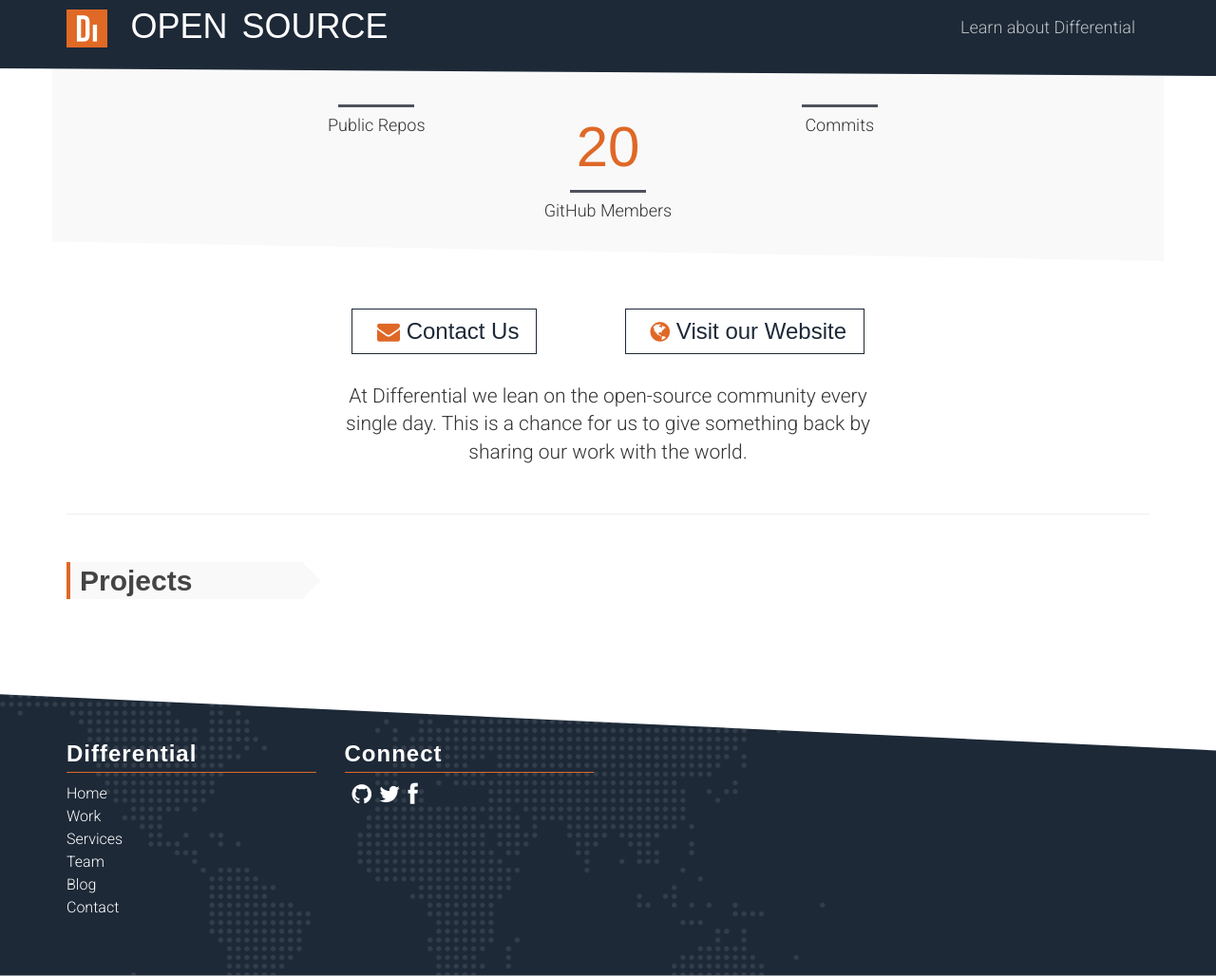
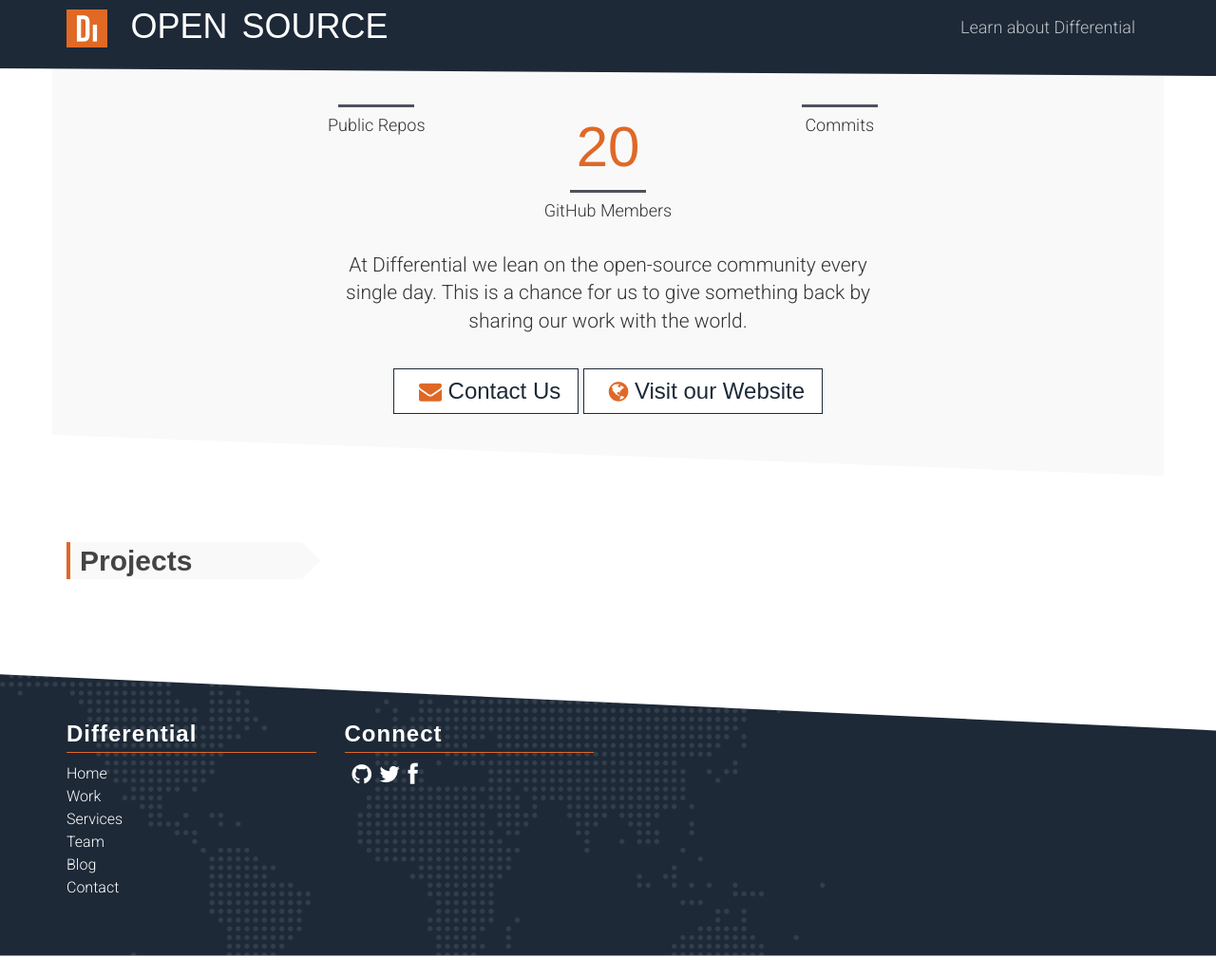
Before and after one commit to Differential/differential.github.io, a Jekyll site: the page built from index.html, in a window 1280 px wide. Shown: the whole page at 95% size. Built offline with Jekyll 4.4.1, drawn with Linux system fonts in a browser that asks for light colours; nearby versions of some CDN libraries; some web fonts are replaced; Markdown is read by kramdown in place of the engine named in the settings; after the commit the page ends 1007 px from its top, so only the background shows below that.

Commit message:
Forgot to git add the rest of files for billboard tweak

```diff
--- a/css/global.css
+++ b/css/global.css
@@ -231,13 +231,14 @@
   text-align: center;
   position: relative;
   top: -10px;
+  padding-bottom: 40px;
 }
 .billboard h1 {
   max-width: 300px;
   margin: auto;
 }
 .billboard .lead {
-  margin-top: 20px;
+  margin-top: 30px;
 }
 .billboard .stats {
   text-align: center;
@@ -258,7 +259,8 @@
   margin: 0 auto 5px auto;
 }
 .billboard .buttons {
-  margin-top: 50px;
+  margin-top: 15px;
+  margin-bottom: 15px;
 }
 .billboard .buttons a {
   margin-bottom: 10px;
@@ -268,9 +270,6 @@
   .billboard .buttons a {
     display: inline-block;
   }
-}
-.billboard hr {
-  margin-top: 30px;
 }
 .sidebar {
   font-family: "Bebas Neue", sans-serif;
--- a/index.html
+++ b/index.html
@@ -22,11 +22,6 @@
         <span class="divider"></span>
         Commits
       </div>
-    </div>
-    <div class="col-md-6 col-md-offset-3 buttons">
-      <a href="http://differential.com/contact" class="btn btn-default btn-lg pull-left"><i class="icon-envelope"></i> Contact Us</a>
-      <a href="http://differential.com" class="btn btn-default btn-lg pull-right"><i class="icon-globe"></i> Visit our Website</a>
-    </div>
       <div class="row">
         <div class="col-md-6 col-md-offset-3">
           <p class="lead">
@@ -35,7 +30,11 @@
           </p>
         </div>
       </div>
-    <hr>
+      <div class="col-md-6 col-md-offset-3 buttons">
+        <a href="http://differential.com/contact" class="btn btn-default btn-lg"><i class="icon-envelope"></i> Contact Us</a>
+        <a href="http://differential.com" class="btn btn-default btn-lg"><i class="icon-globe"></i> Visit our Website</a>
+      </div>
+    </div>
   </div>
 </div>
 
```
Also changed, not shown: css/global.less (+4 -6 lines), 3 other files. Lines whose indentation alone changed are shown as unchanged.
